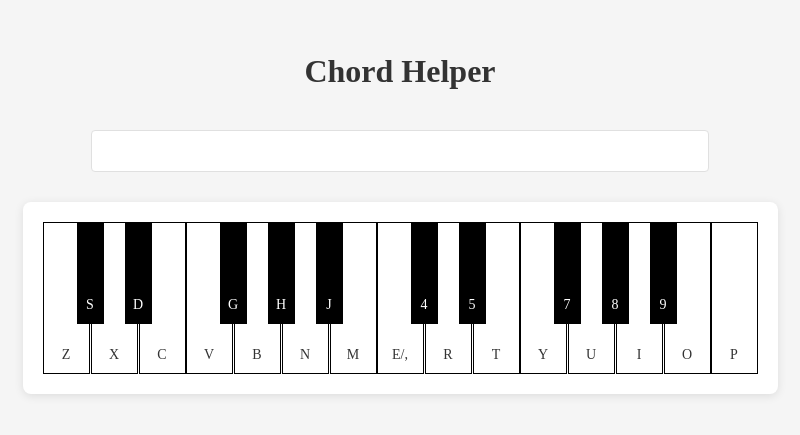
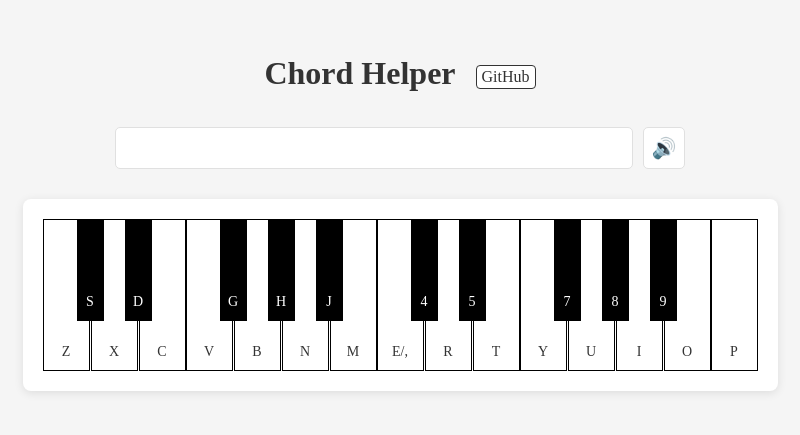
Before and after one commit to TsrmKumoko/Chord-Helper, a plain HTML site: page index.html in a window 1280 px wide. Shown: the part 187-622 px from the top of the page, without its empty margins (240-1040 px from the left). Drawn offline with nearby package versions, Linux system fonts and the light colour scheme.

Commit message:
feat: 添加静音按钮并优化页面布局
在页面中添加了静音按钮，允许用户控制音频的静音状态。同时，优化了页面布局，包括添加 GitHub 链接、调整样式和结构，提升用户体验。

```diff
--- a/index.html
+++ b/index.html
@@ -11,8 +11,14 @@
 </head>
 
 <body>
-    <h1>Chord Helper</h1>
-    <div id="active-notes" class="active-notes"></div>
+    <div class="header">
+        <h1>Chord Helper</h1>
+        <a href="https://github.com/TsrmKumoko/Chord-Helper" target="_blank" class="github-link">GitHub</a>
+    </div>
+    <div class="notes-container">
+        <div id="active-notes" class="active-notes"></div>
+        <button id="mute-btn" class="mute-btn">🔊</button>
+    </div>
     <div class="piano">
         <!-- C3 八度 -->
         <!-- 为对应的 C 键添加 data-key 属性 -->
--- a/script.js
+++ b/script.js
@@ -107,3 +107,18 @@ document.addEventListener('keyup', (e) => {
         updateActiveNotes();
     }
 });
+
+const muteBtn = document.getElementById('mute-btn');
+let isMuted = false;
+
+muteBtn.addEventListener('click', () => {
+    isMuted = !isMuted;
+    muteBtn.textContent = isMuted ? '🔇' : '🔊';
+    muteBtn.classList.toggle('muted');
+
+    if (isMuted) {
+        synth.volume.value = -Infinity;
+    } else {
+        synth.volume.value = 0;
+    }
+});
--- a/styles.css
+++ b/styles.css
@@ -10,8 +10,44 @@ body {
 }
 
 h1 {
-    margin: 0 0 30px 0;
+    margin: 0;  /* 改为 0，移除 auto */
     color: #333;
+}
+
+.header {
+    display: flex;
+    align-items: center;
+    gap: 20px;
+    margin-bottom: 25px;
+}
+
+.github-link {
+    margin-top: 7px;
+    color: #333;
+    text-decoration: none;
+    font-size: 16px;
+    transition: all 0.2s;
+    line-height: 1;
+    padding: 3px 5px;
+    border: 1px solid #333;
+    border-radius: 4px;
+    background: white;
+}
+
+.github-link:hover {
+    background: #333;
+    color: white;
+}
+
+.github-icon {
+    width: 32px;
+    height: 32px;
+    opacity: 0.7;
+    transition: opacity 0.2s;
+}
+
+.github-icon:hover {
+    opacity: 1;
 }
 
 .piano {
@@ -89,22 +125,60 @@ h1 {
     content: none;
 }
 
+.notes-container {
+    display: flex;
+    gap: 10px;
+    align-items: center;  /* 确保子元素垂直居中 */
+    justify-content: center;  /* 水平居中 */
+    margin: 10px auto;
+    max-width: 600px;
+    width: 80%;
+}
+
 .active-notes {
+    flex: 1;
     text-align: center;
-    margin: 10px auto;
     min-height: 24px;
     font-size: 18px;
     padding: 8px;
     border: 1px solid #e0e0e0;
-    border-radius: 4px;
+    border-radius: 5px;
     height: 24px;
     display: flex;
     align-items: center;
     justify-content: center;
-    max-width: 600px;
-    width: 80%;
+    background: white;
+    margin: 0;
 }
 
+.mute-btn {
+    width: 42px;
+    height: 42px;
+    border: 1px solid #e0e0e0;
+    border-radius: 5px;
+    background: white;
+    cursor: pointer;
+    font-size: 20px;
+    display: flex;
+    align-items: center;
+    justify-content: center;
+    transition: all 0.2s;
+    padding: 0;
+    margin: 0;
+}
+
+.mute-btn:focus {
+    outline: none;  /* 确保在获得焦点时也不显示边框 */
+    border: 1px solid #e0e0e0;  /* 保持原有边框样式 */
+}
+
+.mute-btn:hover {
+    background: #f5f5f5;
+}
+
+.mute-btn.muted {
+    background: #e0e0e0;
+}
 .chord-tag {
     display: inline-block;
     padding: 2px 8px;
```
Also changed, not shown: 1 other file.
